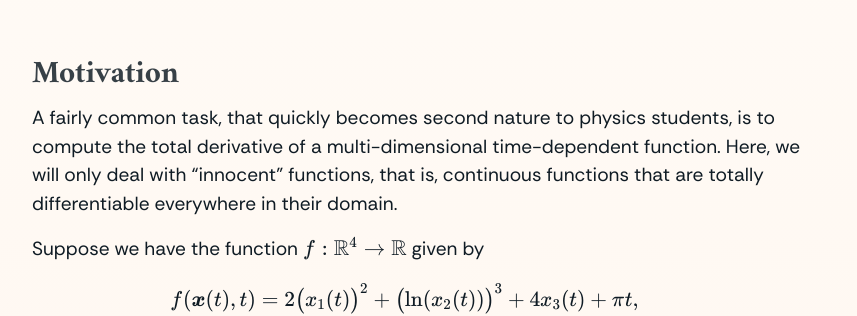
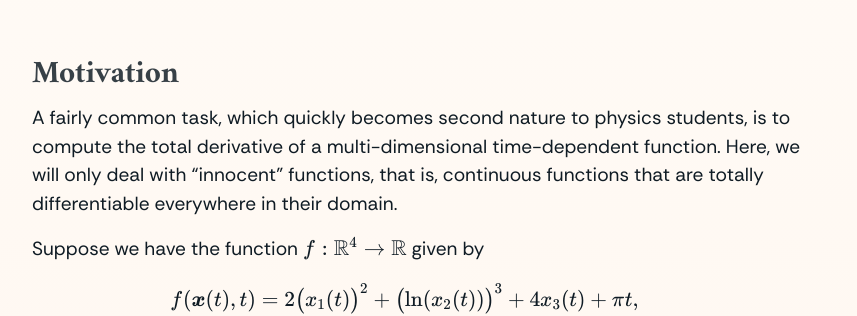
Before and after one commit to Splines/homepage, a Jekyll site: the page built from _posts/2025-09-27-jacobi-total-time-derivative.md, in a window 1280 px wide and 900 px high. Shown: the part 330-646 px from the top of the window, without its empty margins (209-1066 px from the left). Built offline with Jekyll 4.4.1, drawn with Linux system fonts in a browser that asks for light colours; comment, search, counter and statistics services are not loaded.

Commit message:
Publish Jacobi article

```diff
--- a/_posts/2025-09-27-jacobi-total-time-derivative.md
+++ b/_posts/2025-09-27-jacobi-total-time-derivative.md
@@ -14,12 +12,12 @@
     \subopenin: \underset{\text{open}}{\subseteq}
     \solution: \underline{\underline{#1}}
 excerpt: >
-  The total derivative with respect to time t is fundamental to physics, yet still, its multivariable form might come out of nowhere when first introduced. In this article, we will revisit the Jacobian matrix and multivariable chain rule in order to highlight their relationship to the total time derivative. Many examples are provided along the way.
+  The total derivative with respect to time is fundamental to physics, yet still, its multivariable form might come out of nowhere when first introduced. We revisit the Jacobian matrix and multivariable chain rule in order to highlight their relationship to the total time derivative. Many examples are provided along the way.
 ---
 
 ## Motivation
 
-A fairly common task, that quickly becomes second nature to physics students, is to compute the total derivative of a multi-dimensional time-dependent function. Here, we will only deal with "innocent" functions, that is, continuous functions that are totally differentiable everywhere in their domain.
+A fairly common task, which quickly becomes second nature to physics students, is to compute the total derivative of a multi-dimensional time-dependent function. Here, we will only deal with "innocent" functions, that is, continuous functions that are totally differentiable everywhere in their domain.
 
 Suppose we have the function $f: \R^4 \rightarrow \R$ given by
 
```
Also changed, not shown: other parts of _posts/2025-09-27-jacobi-total-time-derivative.md (+0 -2 lines).
